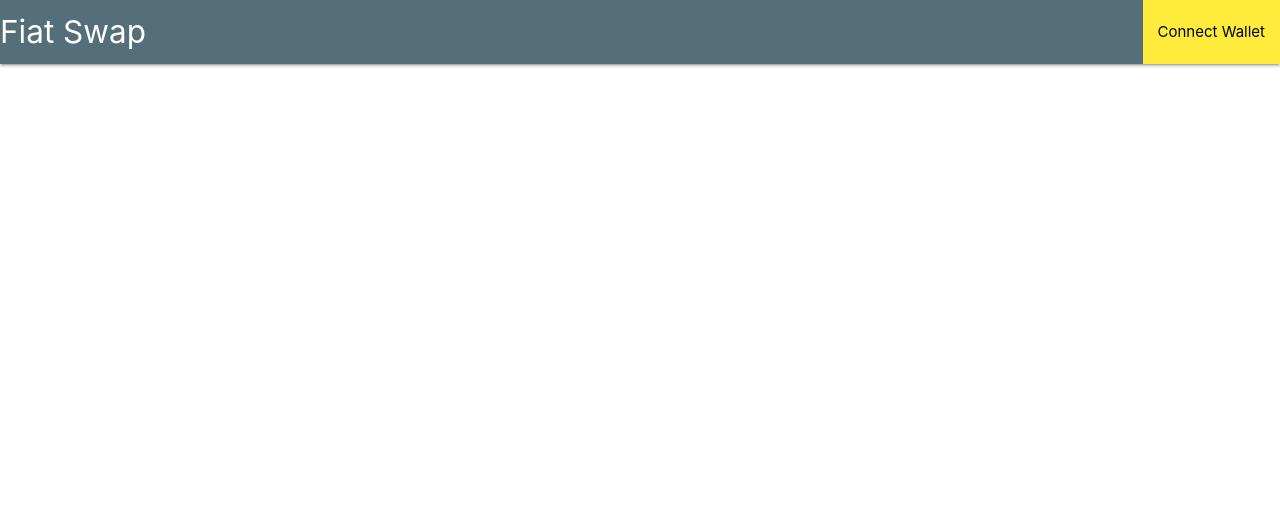
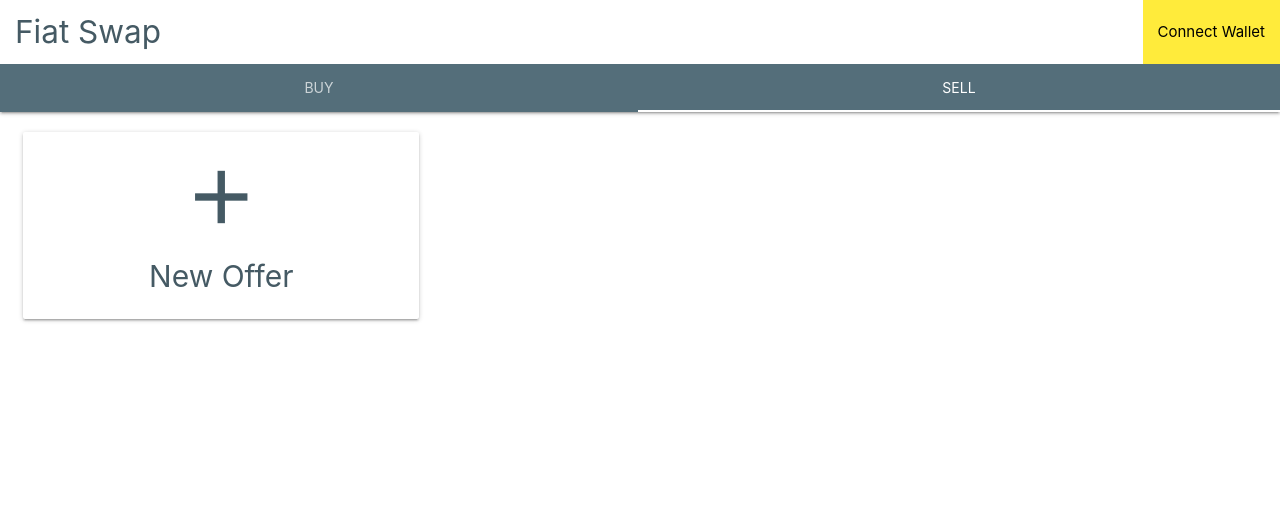
Before and after one commit to FiatSwap/fiatswap.github.io, a plain HTML site: page index.html in a window 1280 px wide. Drawn offline with nearby package versions, Linux system fonts and the light colour scheme.

Commit message:
ui update

```diff
--- a/index.html
+++ b/index.html
@@ -3,10 +3,10 @@
 
 <head>
 	<meta charset="UTF-8">
-	<meta http-equiv="X-UA-Compatible" content="IE=edge">
 	<meta name="viewport" content="width=device-width, initial-scale=1.0">
 	<title>Fiat Swap</title>
 
+	<link href="https://fonts.googleapis.com/icon?family=Material+Icons" rel="stylesheet">
 	<link rel="stylesheet" href="https://cdnjs.cloudflare.com/ajax/libs/materialize/1.0.0/css/materialize.min.css">
 	<link rel="stylesheet" href="style.css">
 
@@ -15,20 +15,63 @@
 
 <body ng-app="myApp" ng-controller="myCtrl">
 	<header>
-		<nav class="blue-grey darken-1">
-			<div class="nav-wrapper">
-				<a href="javascript:void(0)" class="brand-logo">Fiat Swap</a>
+		<nav class="nav-extended blue-grey darken-1">
+			<div class="nav-wrapper white">
+				<a href="javascript:void(0)" class="blue-grey-text text-darken-2 brand-logo">Fiat Swap</a>
 				<ul class="right">
 					<li class="yellow"><a class="black-text" href="javascript:void(0)" onclick="connectWallet()">{{account.address == null ? 'Connect Wallet' : account.address.short}}</a></li>
+				</ul>
+			</div>
+
+			<div class="nav-content">
+				<ul class="tabs tabs-transparent tabs-fixed-width">
+					<li class="tab"><a href="#buy">Buy</a></li>
+					<li class="tab"><a href="#sell" class="active">Sell</a></li>
 				</ul>
 			</div>
 		</nav>
 	</header>
 
-	<main></main>
+	<main>
+		<div id="buy">
+			Buy Area
+		</div>
+
+		<div id="sell">
+			<div class="row">
+				<div class="col s12 m4">
+					<div class="card offer-card new blue-grey-text text-darken-2 modal-trigger" href="#sellModal">
+						<i class="material-icons large">add</i>
+						<br>
+						New Offer
+					</div>
+				</div>
+			</div>
+		</div>
+	</main>
 
 	<footer></footer>
 
+	<div class="modal bottom-sheet" id="sellModal">
+		<div class="modal-content">
+			<h4>Post New Offer</h4>
+			<form ng-submit="newOffer()">
+				<div>
+					<input type="text" id="data_amt" placeholder="Amount of Tokens" />
+				</div>
+
+				<div>
+					<input type="text" id="data_amt" placeholder="Selling Price" />
+				</div>
+			</form>
+		</div>
+
+		<div class="modal-footer">
+
+		</div>
+	</div>
+
+	<script src="https://ajax.googleapis.com/ajax/libs/jquery/3.5.1/jquery.min.js"></script>
 	<script src="https://cdnjs.cloudflare.com/ajax/libs/materialize/1.0.0/js/materialize.min.js"></script>
 	<script src="script.js"></script>
 </body>
--- a/script.js
+++ b/script.js
@@ -34,6 +34,11 @@ app.controller('myCtrl', function($scope, $window, $interval) {
 			}, 1000);
 		} else {
 			alert('Install TronLink to continue');
+			return;
+		}
+
+		$scope.newOffer = function() {
+			alert('Post Offer');
 		}
 	}
 });
@@ -44,3 +49,8 @@ function formatAddress(address) {
 	const end = address.substr(address.length - 4);
 	return `${start}...${end}`;
 }
+
+$(document).ready(function() {
+	$('.tabs').tabs({ swipeable: true });
+	$('.modal').modal();
+});
--- a/style.css
+++ b/style.css
@@ -1,7 +1,28 @@
 @media only screen and (max-width: 992px) {
 	nav .brand-logo {
-		left: 20px;
 		-webkit-transform: translateX(0%);
 		transform: translateX(0%);
 	}
 }
+
+nav .brand-logo {
+	left: 15px;
+}
+
+main {
+	padding: 12px;
+}
+
+.offer-card {
+	text-align: center;
+	padding: 20px;
+	cursor: pointer;
+}
+
+.offer-card.new {
+	font-size: 30px;
+}
+
+.modal-content>form>div {
+	margin: 30px 0 10px;
+}
```
